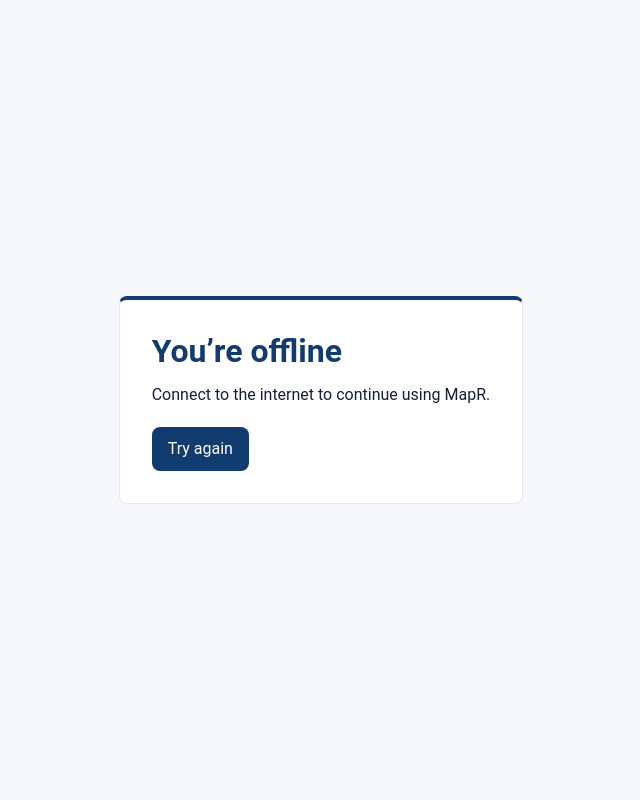
After one commit to 4LPHACODER/MapR, a Laravel app: page /offline.html in a window 1280 px wide. The commit adds this page. Shown: the whole page, without its empty margins (319-959 px from the left). Run offline with Laravel 12, Linux system fonts and the light colour scheme.

Commit message:
feature/add installable MapR PWA with offline fallback

```diff
--- a/package.json
+++ b/package.json
@@ -6,6 +6,7 @@
         "build": "vite build",
         "dev": "vite",
         "test:map": "node --test tests/js/hazard-map-location.test.mjs",
+        "test:pwa": "node --test tests/js/pwa.test.mjs",
         "ui:inventory": "node scripts/ui/primevue-inventory.mjs"
     },
     "devDependencies": {
--- /dev/null
+++ b/public/offline.html
@@ -0,0 +1,56 @@
+<!doctype html>
+<html lang="en">
+<head>
+    <meta charset="utf-8">
+    <meta name="viewport" content="width=device-width, initial-scale=1">
+    <meta name="theme-color" content="#123b70">
+    <title>You’re offline — MapR</title>
+    <style>
+        body {
+            margin: 0;
+            min-height: 100vh;
+            display: grid;
+            place-items: center;
+            background: #f5f7fb;
+            color: #172033;
+            font: 1rem/1.5 Roboto, Arial, sans-serif;
+        }
+
+        main {
+            max-width: 24rem;
+            margin: 1rem;
+            padding: clamp(1.25rem, 6vw, 2rem);
+            border: 1px solid #e2e8f0;
+            border-top: 4px solid #123b70;
+            border-radius: .5rem;
+            background: #fff;
+        }
+
+        h1 { margin: 0; color: #123b70; line-height: 1.2; }
+        p { margin: .75rem 0 1.25rem; }
+
+        button {
+            min-height: 44px;
+            border: 0;
+            border-radius: .5rem;
+            padding: .5rem 1rem;
+            background: #123b70;
+            color: #fff;
+            font: inherit;
+            cursor: pointer;
+        }
+
+        button:focus-visible { outline: 3px solid #2563eb; outline-offset: 3px; }
+    </style>
+</head>
+<body>
+    <main>
+        <h1>You’re offline</h1>
+        <p>Connect to the internet to continue using MapR.</p>
+        <button type="button" id="retry">Try again</button>
+    </main>
+    <script>
+        document.getElementById('retry').addEventListener('click', () => location.reload());
+    </script>
+</body>
+</html>
--- a/resources/views/layouts/mapr.blade.php
+++ b/resources/views/layouts/mapr.blade.php
@@ -9,7 +9,10 @@
             <meta name="description" content="@yield('description')">
         @endif
         <link rel="icon" href="/images/mapr-logo.png" type="image/png">
-        @vite(['resources/css/app.css'])
+        <link rel="manifest" href="/manifest.webmanifest">
+        <link rel="apple-touch-icon" href="/images/mapr-icon-180.png">
+        <meta name="theme-color" content="#123b70">
+        @vite(['resources/css/app.css', 'resources/js/pwa.js'])
         @stack('head')
     </head>
     <body>
--- a/vite.config.js
+++ b/vite.config.js
@@ -16,6 +16,7 @@ export default defineConfig({
                 'resources/css/app.css',
                 'resources/js/app.js',
                 'resources/js/login.js',
+                'resources/js/pwa.js',
                 'resources/js/cdrrmo.js',
                 'resources/js/rdana.js',
                 'resources/js/bdrrm.js',
```
Also changed, not shown: public/sw.js (added, +36 -0 lines), resources/js/pwa.js (added, +7 -0 lines), tests/Feature/AuthenticationTest.php (+6 -0 lines), tests/js/pwa.test.mjs (added, +86 -0 lines), .github/workflows/review.yml, .github/workflows/testing.yml, README.md, public/images/mapr-icon-180.png (added), public/images/mapr-icon-192.png (added), public/images/mapr-icon-512.png (added), public/manifest.webmanifest (added).
